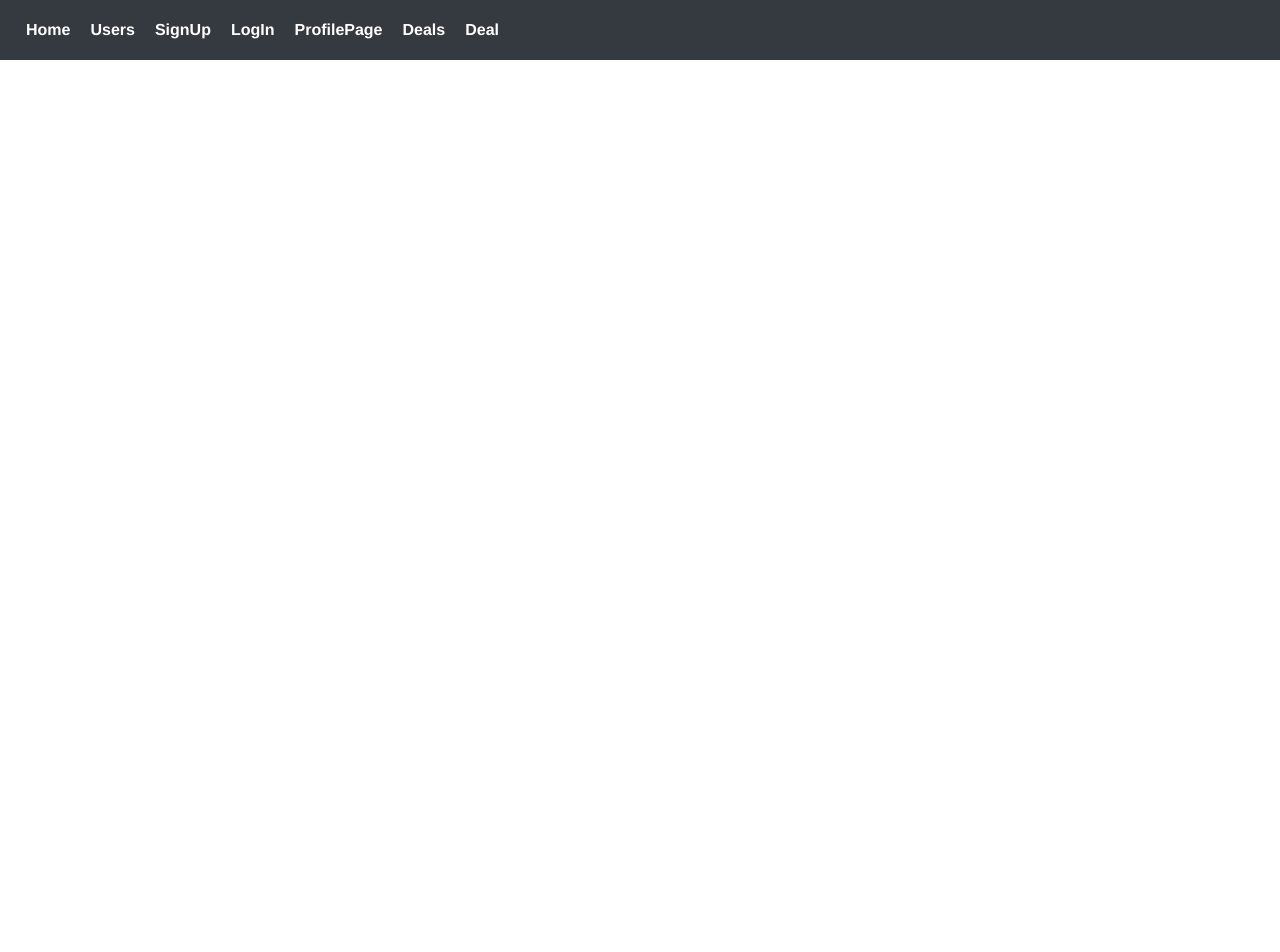
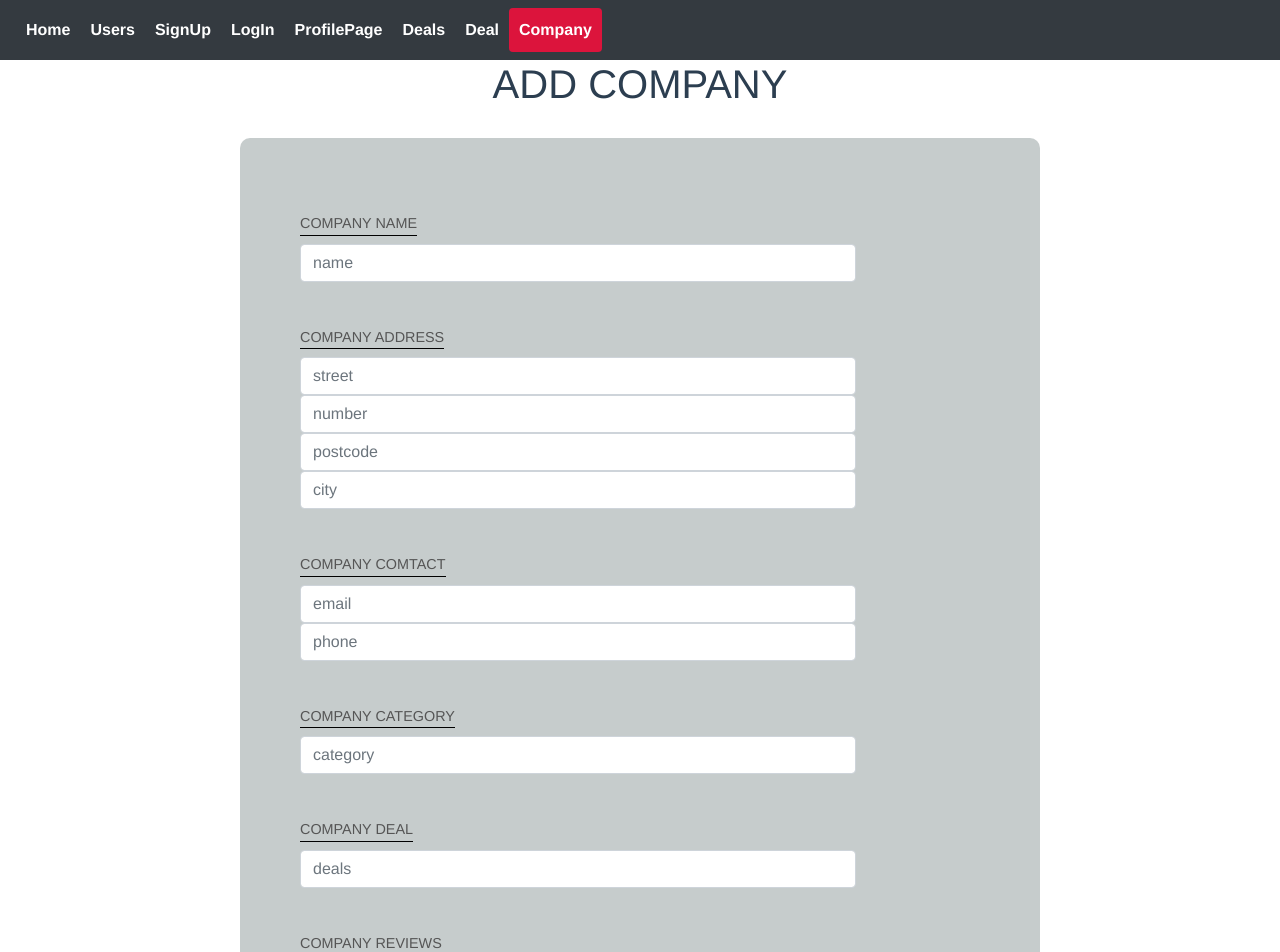
Before and after one commit to VernitaJ/Deelee, a Vue app in the folder client/: page /company in a window 1280 px wide. Shown: the top 952 px of the page. Before the commit the page ends 800 px from the top, so only its background shows below. Built offline with nearby package versions, Linux system fonts and the light colour scheme; no server answers.

Commit message:
minor deal update

```diff
--- a/client/src/App.vue
+++ b/client/src/App.vue
@@ -9,6 +9,7 @@
       <router-link to="/profilePage">ProfilePage</router-link>
        <router-link to="/deal">Deals</router-link>
        <router-link to="/deals/:id">Deal</router-link>
+        <router-link to="/company">Company</router-link>
       </nav>
     </div>
     <!-- Render the content of the current page view -->
--- /dev/null
+++ b/client/src/components/Companies.vue
@@ -0,0 +1,123 @@
+<template>
+<div>
+  <h1>ADD COMPANY</h1>
+
+<form @submit.prevent="createCompany">
+
+  <div class ="form">
+    <label> COMPANY NAME </label>
+    <input type="text" class="form-control" v-model="name" placeholder="name"/>
+  </div>
+
+<div class ="form">
+    <label> COMPANY ADDRESS </label>
+    <input type="text" class="form-control" v-model="address.street" placeholder="street"/>
+     <input type="text" class="form-control" v-model="address.number" placeholder="number"/>
+      <input type="text" class="form-control" v-model="address.postcode" placeholder="postcode"/>
+       <input type="text" class="form-control" v-model="address.city" placeholder="city"/>
+  </div>
+<div class ="form">
+    <label> COMPANY COMTACT </label>
+    <input type="text" class="form-control" v-model="contact.email" placeholder="email"/>
+        <input type="text" class="form-control" v-model="contact.phone" placeholder="phone"/>
+  </div>
+  <div class ="form">
+    <label> COMPANY CATEGORY </label>
+    <input type="text" class="form-control" v-model="category" placeholder="category"/>
+  </div>
+  <div class ="form">
+    <label> COMPANY DEAL </label>
+    <input type="text" class="form-control" v-model="deals" placeholder="deals"/>
+  </div>
+  <div class ="form">
+    <label> COMPANY REVIEWS </label>
+    <input type="text" class="form-control" v-model="reviews" placeholder="reviews"/>
+  </div>
+ <button class="btn btn-primary btn-block">ADD</button>
+</form>
+</div>
+</template>
+
+<script>
+import { Api } from '@/Api'
+
+export default {
+  name: 'company',
+  data() {
+    return {
+      name: '',
+      address: {
+        street: '',
+        number: '',
+        postcode: '',
+        city: ''
+      },
+      contact: {
+        email: '',
+        phone: ''
+      },
+      category: '',
+      deals: '',
+      reviews: ''
+    }
+  },
+  methods: {
+    createCompany() {
+      const newCompany = {
+        name: this.name,
+        street: this.address.street,
+        number: this.address.number,
+        postcode: this.address.postcode,
+        city: this.address.city,
+        email: this.contact.email,
+        phone: this.contact.phone,
+        category: this.category,
+        deals: this.deals,
+        reviews: this.reviews
+      }
+      Api.post('/companies', newCompany)
+        .then(response => {
+          console.log(response)
+        })
+        .catch(error => {
+          console.log(error)
+        })
+    }
+  }
+}
+
+</script>
+<style>
+ .btn-primary {
+  margin-bottom: 1em;
+  text-align: center;
+}
+ form {
+   max-width: 800px;
+   margin: 30px auto;
+   background: rgb(198, 204, 204);
+   text-align: left;
+   padding: 40px;
+   border-radius: 10px;
+ }
+ label {
+   color:black;
+   display: inline-block;
+   margin: 25px 0 15px;
+   font-size: 0.9em;
+   text-transform: uppercase;
+   box-sizing: border-box;
+   border-bottom: 1px solid black;
+   color: #555;
+ }
+ .input {
+   display: block;
+   padding: 15px 10px;
+   width: 100%;
+   box-sizing: border-box;
+   border: none;
+   border-bottom: 1px solid black;
+   color: #555;
+ }
+
+</style>
--- a/client/src/components/updateDeal.vue
+++ b/client/src/components/updateDeal.vue
@@ -42,7 +42,7 @@ export default {
         support: this.support,
         company: this.company
       }
-      Api.put('/deals/' + this.$route.params.id, updDeal)
+      Api.patch('/deals/' + this.$route.params.id, updDeal)
         .then(response => {
           console.log(response)
           this.$router.push('/deal')
--- a/client/src/router.js
+++ b/client/src/router.js
@@ -8,6 +8,7 @@ import logIn from './views/logIn.vue'
 import Deal from './views/Deal.vue'
 import ListOfDeals from './views/ListOfDeals.vue'
 import profilePage from './views/profilePage.vue'
+import Company from './views/Company.vue'
 
 Vue.use(Router)
 
@@ -41,6 +42,11 @@ export default new Router({
       component: Review
     },
     {
+      path: '/company',
+      name: 'CompanyPage',
+      component: Company
+    },
+    {
       path: '/signUp',
       name: 'signUp',
       component: signUp
--- /dev/null
+++ b/client/src/views/Company.vue
@@ -0,0 +1,21 @@
+<template>
+    <div>
+    <companies/>
+    </div>
+</template>
+
+<script>
+import companies from '../components/Companies.vue'
+
+export default {
+  components: { companies },
+  name: 'Company',
+  data() {
+    return {
+      message: 'none'
+    }
+  },
+  methods: {
+  }
+}
+</script>
```
